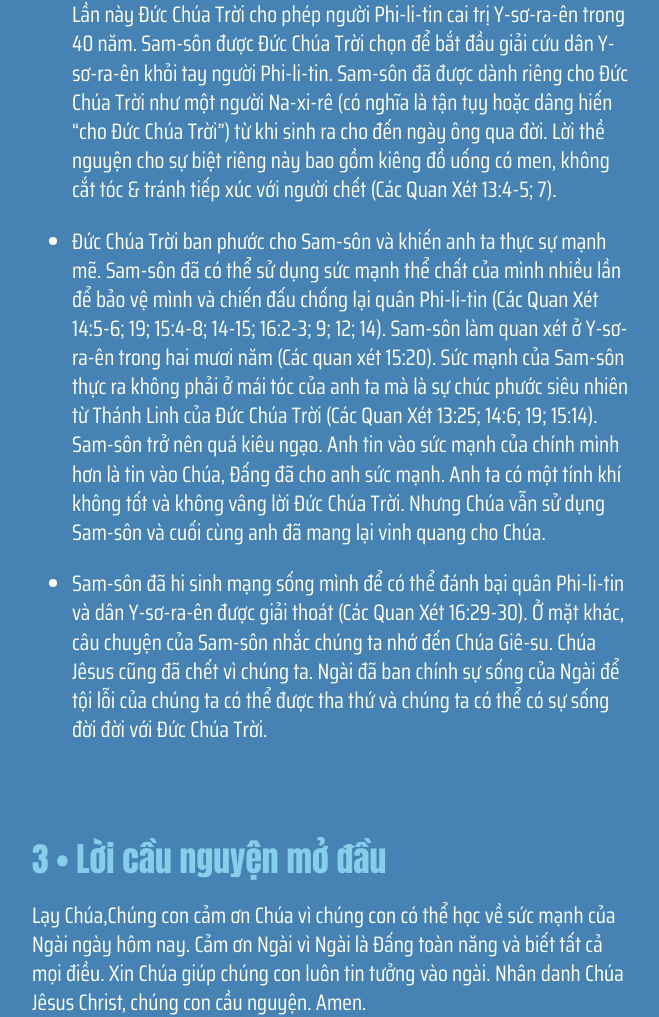
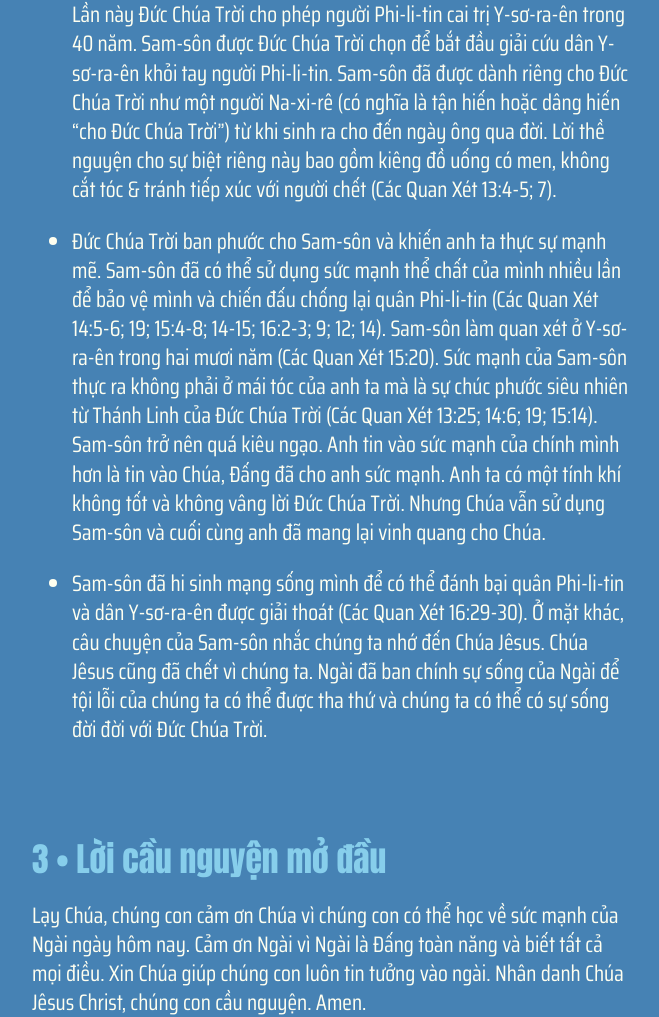
Before and after one commit to GospelTrust/LGS, a Jekyll site: the page built from docs/content/_vi/37-1.md, in a window 1280 px wide and 1400 px high, scrolled down 836 px. Shown: the part 321-1338 px from the top of the window, without its empty margins (308-967 px from the left). Built offline with Jekyll 4.4.1, drawn with Linux system fonts in a browser that asks for light colours; some web fonts are replaced; some of the changed text lies outside the part shown.

Commit message:
Update: w37d1

```diff
--- a/docs/content/_vi/37-1.md
+++ b/docs/content/_vi/37-1.md
@@ -1,37 +1,37 @@
 ---
 week: 37
 day: 1
-title: 'SAM-SÔN ĐÁNH MẤT SỨC MẠNH'
-bible: 'Các QUAN XÉT 13:1-5,24 và 16:4-5,15-20'
+title: 'Sam-sôn đánh mất sức mạnh'
+bible: 'Các Quan Xét 13:1-5,24 và 16:4-5, 15-20'
 layout: lesson
 ---
 
 
 {% include lesson/section.html index=1 %}
-- Để trẻ em biết rằng Đức Chúa Trời cùng làm việc và thông qua tất cả các cá nhân khác nhau để hoàn thành các mục đích của Ngài
+- Để trẻ em biết rằng Đức Chúa Trời cùng làm việc và thông qua tất cả các cá nhân khác nhau để hoàn thành các mục đích của Ngài.
 - Để trẻ em học được rằng nguồn sức mạnh thực sự của chúng ta là đến từ Đức Chúa Trời.
 - Để trẻ hiểu rằng lựa chọn và hành vi của chúng ta ảnh hưởng đến những người xung quanh chúng ta.
 
 
 {% include lesson/section.html index=2 %}
-- Ghê-đê-ôn lãnh đạo Y-sơ-ra-ên chống lại người Ma-đi-an, nhưng sau khi ông chết, Y-sơ-ra-ên lại quên mất Chúa và bắt đầu thờ thần tượng. Lần này Đức Chúa Trời cho phép người Phi-li-tin cai trị Y-sơ-ra-ên trong 40 năm. Sam-sôn được Đức Chúa Trời chọn để bắt đầu giải cứu dân Y-sơ-ra-ên khỏi tay người Phi-li-tin. Sam-sôn đã được dành riêng cho Đức Chúa Trời như một người Na-xi-rê (có nghĩa là tận tụy hoặc dâng hiến "cho Đức Chúa Trời") từ khi sinh ra cho đến ngày ông qua đời. Lời thề nguyện cho sự biệt riêng này bao gồm kiêng đồ uống có men, không cắt tóc & tránh tiếp xúc với người chết (Các Quan Xét 13:4-5; 7).
+- Ghê-đê-ôn lãnh đạo Y-sơ-ra-ên chống lại người Ma-đi-an, nhưng sau khi ông chết, Y-sơ-ra-ên lại quên mất Chúa và bắt đầu thờ thần tượng. Lần này Đức Chúa Trời cho phép người Phi-li-tin cai trị Y-sơ-ra-ên trong 40 năm. Sam-sôn được Đức Chúa Trời chọn để bắt đầu giải cứu dân Y-sơ-ra-ên khỏi tay người Phi-li-tin. Sam-sôn đã được dành riêng cho Đức Chúa Trời như một người Na-xi-rê (có nghĩa là tận hiến hoặc dâng hiến "cho Đức Chúa Trời") từ khi sinh ra cho đến ngày ông qua đời. Lời thề nguyện cho sự biệt riêng này bao gồm kiêng đồ uống có men, không cắt tóc & tránh tiếp xúc với người chết (Các Quan Xét 13:4-5; 7).
 
-- Đức Chúa Trời ban phước cho Sam-sôn và khiến anh ta thực sự mạnh mẽ. Sam-sôn đã có thể sử dụng sức mạnh thể chất của mình nhiều lần để bảo vệ mình và chiến đấu chống lại quân Phi-li-tin (Các Quan Xét 14:5-6; 19; 15:4-8; 14-15; 16:2-3; 9; 12; 14). Sam-sôn làm quan xét ở Y-sơ-ra-ên trong hai mươi năm (Các quan xét 15:20). Sức mạnh của Sam-sôn thực ra không phải ở mái tóc của anh ta mà là sự chúc phước siêu nhiên từ Thánh Linh của Đức Chúa Trời (Các Quan Xét 13:25; 14:6; 19; 15:14). Sam-sôn trở nên quá kiêu ngạo. Anh tin vào sức mạnh của chính mình hơn là tin vào Chúa, Đấng đã cho anh sức mạnh. Anh ta có một tính khí không tốt và không vâng lời Đức Chúa Trời. Nhưng Chúa vẫn sử dụng Sam-sôn và cuối cùng anh đã mang lại vinh quang cho Chúa.
+- Đức Chúa Trời ban phước cho Sam-sôn và khiến anh ta thực sự mạnh mẽ. Sam-sôn đã có thể sử dụng sức mạnh thể chất của mình nhiều lần để bảo vệ mình và chiến đấu chống lại quân Phi-li-tin (Các Quan Xét 14:5-6; 19; 15:4-8; 14-15; 16:2-3; 9; 12; 14). Sam-sôn làm quan xét ở Y-sơ-ra-ên trong hai mươi năm (Các Quan Xét 15:20). Sức mạnh của Sam-sôn thực ra không phải ở mái tóc của anh ta mà là sự chúc phước siêu nhiên từ Thánh Linh của Đức Chúa Trời (Các Quan Xét 13:25; 14:6; 19; 15:14). Sam-sôn trở nên quá kiêu ngạo. Anh tin vào sức mạnh của chính mình hơn là tin vào Chúa, Đấng đã cho anh sức mạnh. Anh ta có một tính khí không tốt và không vâng lời Đức Chúa Trời. Nhưng Chúa vẫn sử dụng Sam-sôn và cuối cùng anh đã mang lại vinh quang cho Chúa.
 
-- Sam-sôn đã hi sinh mạng sống mình để có thể đánh bại quân Phi-li-tin và dân Y-sơ-ra-ên được giải thoát (Các Quan Xét 16:29-30). Ở mặt khác, câu chuyện của Sam-sôn nhắc chúng ta nhớ đến Chúa Giê-su. Chúa Jêsus cũng đã chết vì chúng ta. Ngài đã ban chính sự sống của Ngài để tội lỗi của chúng ta có thể được tha thứ và chúng ta có thể có sự sống đời đời với Đức Chúa Trời.
+- Sam-sôn đã hi sinh mạng sống mình để có thể đánh bại quân Phi-li-tin và dân Y-sơ-ra-ên được giải thoát (Các Quan Xét 16:29-30). Ở mặt khác, câu chuyện của Sam-sôn nhắc chúng ta nhớ đến Chúa Jêsus. Chúa Jêsus cũng đã chết vì chúng ta. Ngài đã ban chính sự sống của Ngài để tội lỗi của chúng ta có thể được tha thứ và chúng ta có thể có sự sống đời đời với Đức Chúa Trời.
 
 
 {% include lesson/section.html index=3 %}
- Lạy Chúa,Chúng con cảm ơn Chúa vì chúng con có thể học về sức mạnh của Ngài ngày hôm nay. Cảm ơn Ngài vì Ngài là Đấng toàn năng và biết tất cả mọi điều. Xin Chúa giúp chúng con luôn tin tưởng vào ngài. Nhân danh Chúa Jêsus Christ, chúng con cầu nguyện. Amen.
+ Lạy Chúa, chúng con cảm ơn Chúa vì chúng con có thể học về sức mạnh của Ngài ngày hôm nay. Cảm ơn Ngài vì Ngài là Đấng toàn năng và biết tất cả mọi điều. Xin Chúa giúp chúng con luôn tin tưởng vào ngài. Nhân danh Chúa Jêsus Christ, chúng con cầu nguyện. Amen.
 
 
 {% include lesson/section.html index=4 %}
-Các quan xét 16:20
- Bấy giờ nàng nói: Ớ Sam-sôn, người Phi-li-tin xông hãm ngươi! Người thức dậy mà rằng: Ta sẽ ra như các lần trước, và gỡ mình cho thoát khỏi tay chúng nó! Nhưng người chẳng biết rằng Đức Giê-hô-va đã lìa khỏi mình.
+### Các Quan Xét 16:20
+Bấy giờ nàng nói: Ớ Sam-sôn, người Phi-li-tin xông hãm ngươi! Người thức dậy mà rằng: Ta sẽ ra như các lần trước, và gỡ mình cho thoát khỏi tay chúng nó! Nhưng người chẳng biết rằng Đức Giê-hô-va đã lìa khỏi mình.
 
 
 {% include lesson/section.html index=5 %}
-Ai là người mạnh mẽ mà bạn biết? Tại sao anh ấy hoặc cô ấy mạnh mẽ như vậy?
+Ai là người mạnh mẽ mà bạn biết? Tại sao anh ấy hoặc cô ấy lại mạnh mẽ như vậy?
 
 
 {% include lesson/section.html index=6 %}
@@ -43,8 +43,8 @@
 
 
 {% include lesson/section.html index=8 %}
-ĐỐI ĐÁP QUA LẠI
- Trong hoạt động này, bạn có thể cho trẻ em/con bạn kể lại câu chuyện. Bạn bắt đầu bằng cách chia sẻ vài diễn biến đầu tiên của câu chuyện theo Kinh thánh. Sau đó, trẻ em/con bạn chia sẻ phần tiếp theo đã xảy ra và cứ tiếp tục như vậy cho đến khi hoàn thành câu chuyện. Bạn có thể bao gồm các đạo cụ để làm cho thú vị hơn!
+### Đối đáp qua lại
+Trong hoạt động này, bạn có thể cho trẻ em/con bạn kể lại câu chuyện. Bạn bắt đầu bằng cách chia sẻ vài diễn biến đầu tiên của câu chuyện theo Kinh Thánh. Sau đó, trẻ em/con bạn chia sẻ phần tiếp theo đã xảy ra và cứ tiếp tục như vậy cho đến khi hoàn thành câu chuyện. Bạn có thể bao gồm các đạo cụ để làm cho thú vị hơn!
 
 
 {% include lesson/section.html index=9 %}
@@ -55,4 +55,4 @@
 
 
 {% include lesson/section.html index=10 %}
-Lạy Chúa, Chúng con cảm ơn Ngài đã nhắc nhở chúng con rằng Ngài biết rõ mỗi chúng con và có những kế hoạch đặc biệt cho chúng con. Xin Chúa hãy giúp chúng con có những lựa chọn đúng đắn và sử dụng sức mạnh của chúng con vì vinh hiển của Ngài. Nhân danh Chúa Jêsus Christ, chúng con cầu nguyện. Amen.
+> Lạy Chúa, chúng con cảm ơn Ngài đã nhắc nhở chúng con rằng Ngài biết rõ mỗi chúng con và có những kế hoạch đặc biệt cho chúng con. Xin Chúa hãy giúp chúng con có những lựa chọn đúng đắn và sử dụng sức mạnh của chúng con vì vinh hiển của Ngài. Nhân danh Chúa Jêsus Christ, chúng con cầu nguyện. Amen.
```
